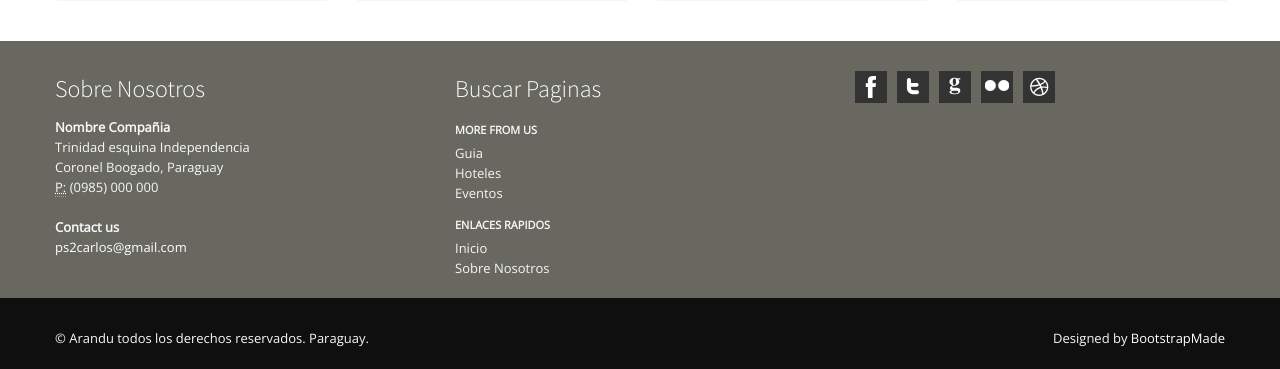
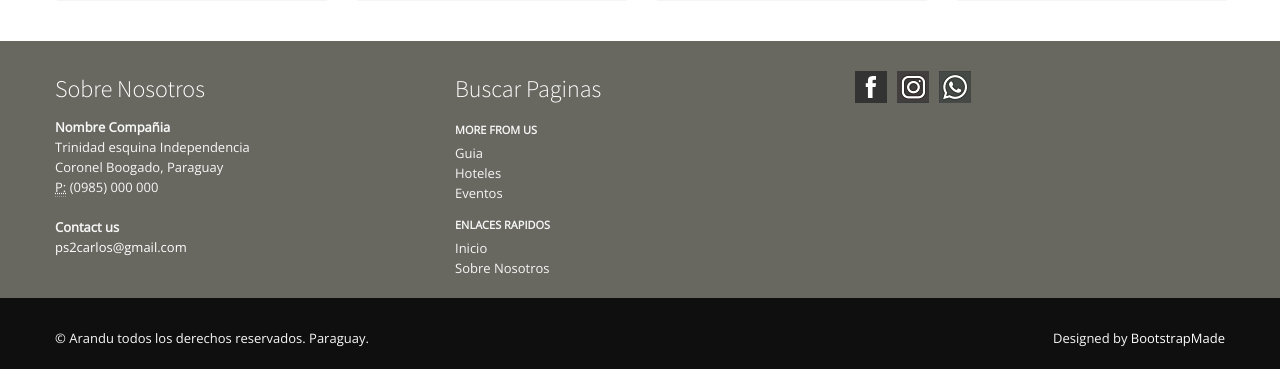
Before and after one commit to rocosov/Arandumk, a PHP site: page /1-ecomerce-v3/?page=PAGE in a window 1280 px wide. Shown: the part 1801-2170 px from the top of the page. Run offline with PHP 8.4, Linux system fonts and the light colour scheme; data comes from the database, SQL or seed files in the repository; grey boxes labelled with a size stand in for pictures from a placeholder-image service; data that the repository does not hold is empty; some libraries are stand-ins or nearby versions.

Commit message:
social
iconos social

```diff
--- a/public/footer.php
+++ b/public/footer.php
@@ -48,10 +48,10 @@
           </form>-->
           <ul class="social_small">
             <li class="facebook first"><a href="#" title="Facebook">Facebook</a></li>
-            <li class="twitt"><a href="#" title="Twitter">Twitter</a></li>
+          <!--  <li class="twitt"><a href="#" title="Twitter">Twitter</a></li>-->
             <li class="googleplus"><a href="#" title="google plus">Google plus</a></li>
             <li class="flickr"><a href="#" title="flickr">Flickr</a></li>
-            <li class="dribbble"><a href="#" title="Dribbble">Dribbble</a></li>
+          <!--  <li class="dribbble"><a href="#" title="Dribbble">Dribbble</a></li>-->
           </ul>
         </div>
       </div>
```
Also changed, not shown: public/assets/img/icons/social/IMG-20190205-WA0006.jpg (deleted), public/assets/img/icons/social/INS.jpg (deleted), public/assets/img/icons/social/W.jpg (deleted), public/assets/img/icons/social/flickr.png, public/assets/img/icons/social/google.png, public/assets/img/icons/social/ssflickr1.png (added), public/assets/img/icons/social/ssgoogle1.png (added).
